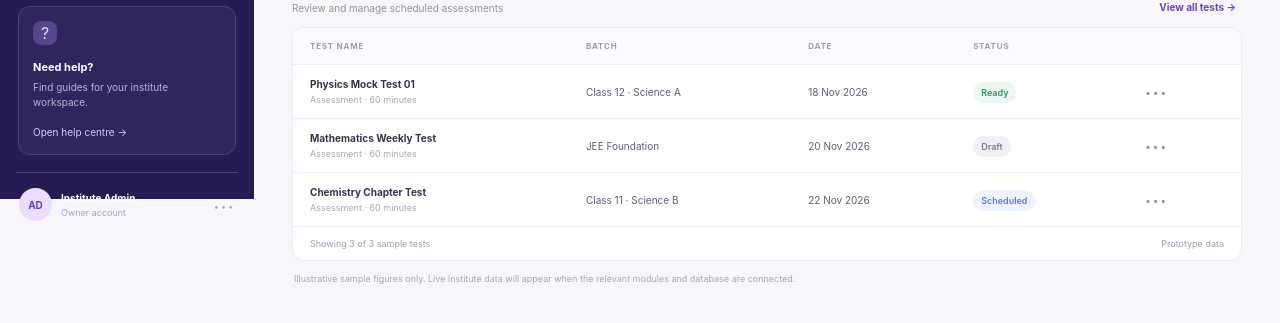
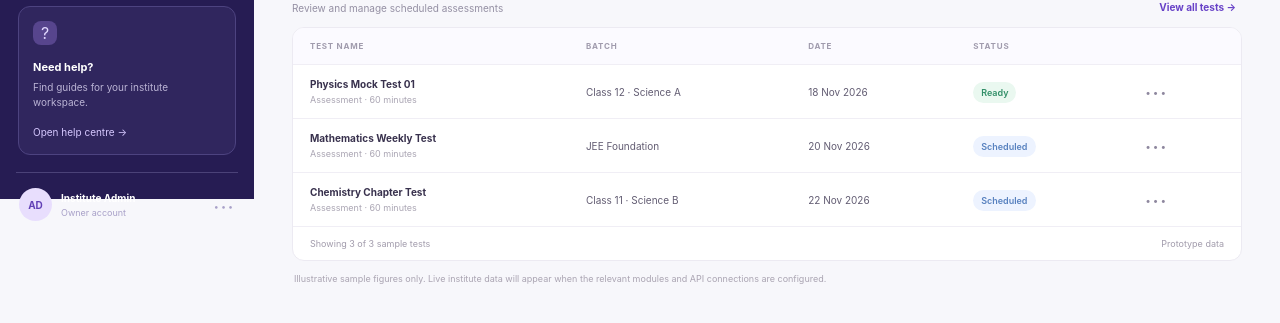
Before and after one commit to iGurpeetSingh/Coaching-test-preparation, a React (Vite) app in the folder apps/web/: page / in a window 1280 px wide. Shown: the part 601-924 px from the top of the page. Built offline with nearby package versions, Linux system fonts and the light colour scheme; no server answers.

Commit message:
Remove draft sample label and database wording from website demo

```diff
--- a/apps/web/src/App.tsx
+++ b/apps/web/src/App.tsx
@@ -20,7 +20,7 @@ const managementLinks = [
 
 const upcomingTests = [
   { name: "Physics Mock Test 01", batch: "Class 12 · Science A", date: "18 Nov 2026", status: "Ready" },
-  { name: "Mathematics Weekly Test", batch: "JEE Foundation", date: "20 Nov 2026", status: "Draft" },
+  { name: "Mathematics Weekly Test", batch: "JEE Foundation", date: "20 Nov 2026", status: "Scheduled" },
   { name: "Chemistry Chapter Test", batch: "Class 11 · Science B", date: "22 Nov 2026", status: "Scheduled" }
 ];
 
@@ -133,7 +133,7 @@ function App() {
                 </div>
                 <div className="table-footer"><span>Showing {filteredTests.length} of {upcomingTests.length} sample tests</span><span>Prototype data</span></div>
               </div>
-              <p className="demo-note">Illustrative sample figures only. Live institute data will appear when the relevant modules and database are connected.</p>
+              <p className="demo-note">Illustrative sample figures only. Live institute data will appear when the relevant modules and API connections are configured.</p>
             </>
           )}
         </section>
```
